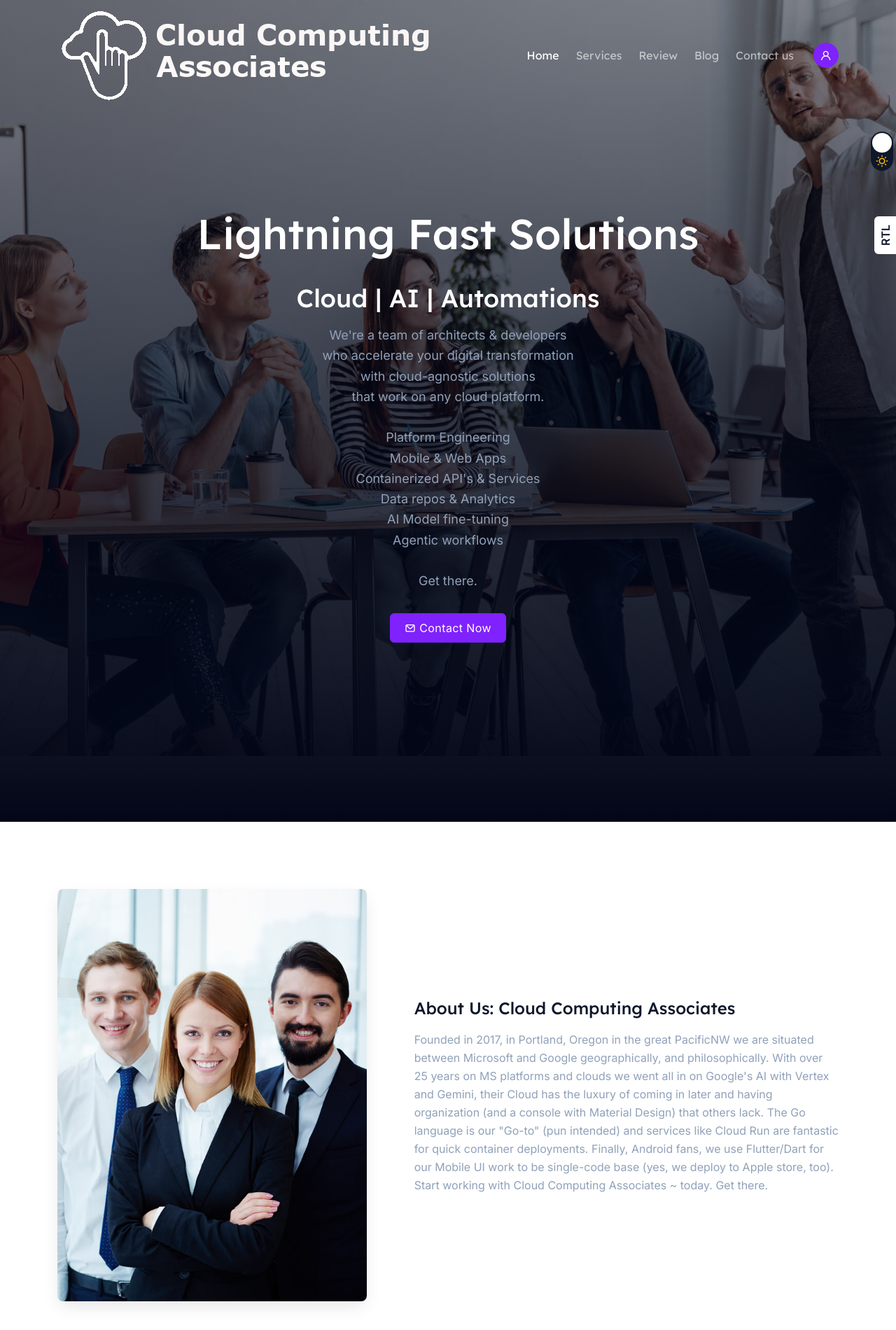
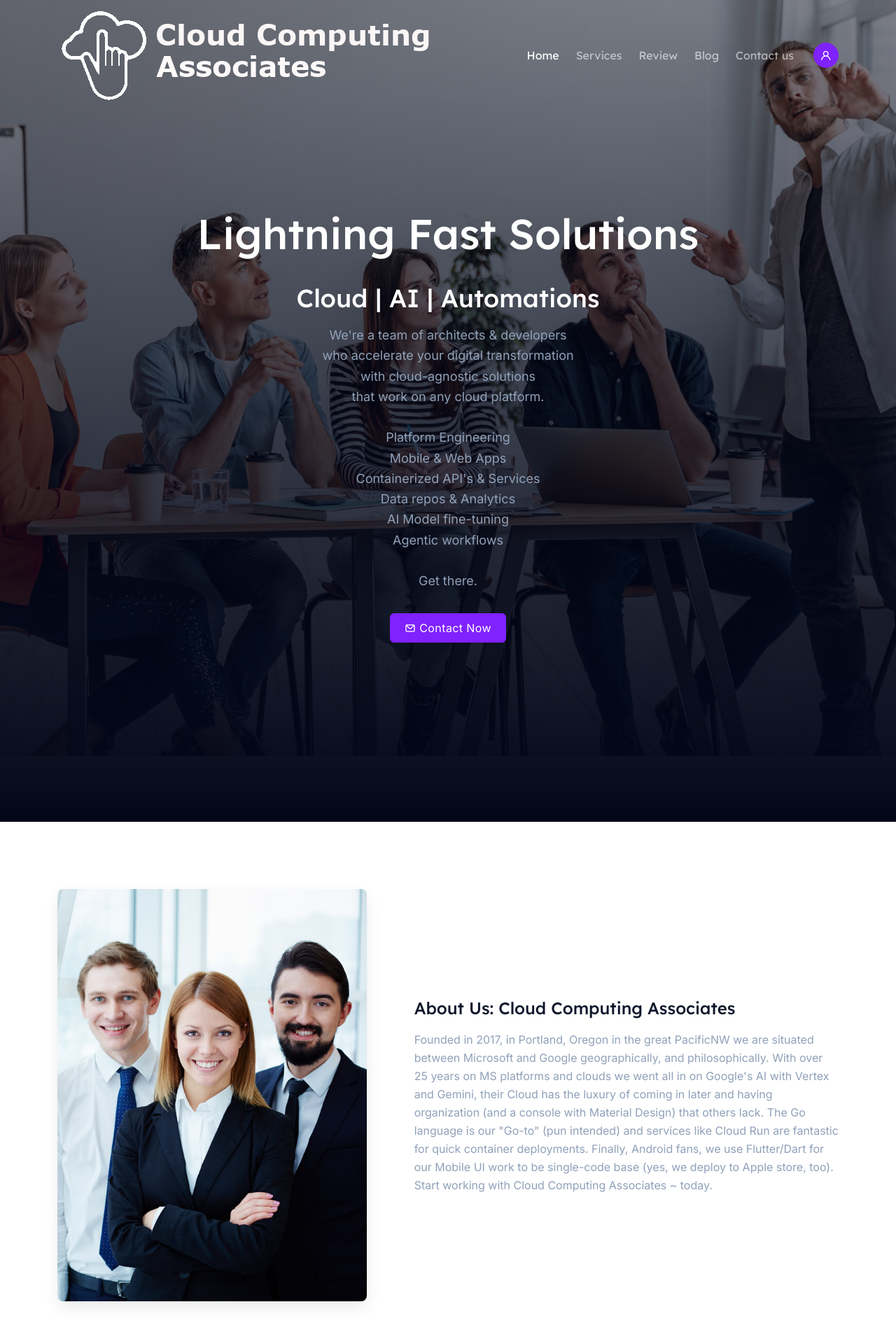
Before and after one commit to mtmazurik/CCAWEbsite, an Angular app: page / in a window 1280 px wide. Shown: the top 1900 px of the page at 70% size. Built offline with nearby package versions, Linux system fonts and the light colour scheme.

Commit message:
hide (display: none) rt side light/dark, back-to-top, and left-right stuff from template

```diff
--- a/src/app/components/about/about.component.html
+++ b/src/app/components/about/about.component.html
@@ -15,7 +15,7 @@
             <div class="lg:ms-7">
                 <h3 class="mb-4 md:text-2xl text-xl font-medium">About Us: Cloud Computing Associates</h3>
 
-                <p class="text-slate-400 dark:text-slate-300 max-w-2xl mx-auto">Founded in 2017, in Portland, Oregon in the great PacificNW we are situated between Microsoft and Google geographically, and philosophically. With over 25 years on MS platforms and clouds we went all in on Google's AI with Vertex and Gemini, their Cloud has the luxury of coming in later and having organization (and a console with Material Design) that others lack.  The Go language is our "Go-to" (pun intended) and services like Cloud Run are fantastic for quick container deployments.  Finally, Android fans, we use Flutter/Dart for our Mobile UI work to be single-code base (yes, we deploy to Apple store, too). Start working with Cloud Computing Associates ~ today.  Get there.</p>
+                <p class="text-slate-400 dark:text-slate-300 max-w-2xl mx-auto">Founded in 2017, in Portland, Oregon in the great PacificNW we are situated between Microsoft and Google geographically, and philosophically. With over 25 years on MS platforms and clouds we went all in on Google's AI with Vertex and Gemini, their Cloud has the luxury of coming in later and having organization (and a console with Material Design) that others lack.  The Go language is our "Go-to" (pun intended) and services like Cloud Run are fantastic for quick container deployments.  Finally, Android fans, we use Flutter/Dart for our Mobile UI work to be single-code base (yes, we deploy to Apple store, too). Start working with Cloud Computing Associates ~ today. <span style="color: white;">Get there.</span></p>
 
                 <!--<div class="relative mt-8">
                     <a [routerLink]="'/aboutus'" class="py-2 px-5 inline-block font-normal tracking-wide border align-middle transition duration-500 ease-in-out text-base text-center bg-violet-600 hover:bg-violet-700 border-violet-600 hover:border-violet-700 text-white rounded-md">Read More <i class="uil uil-arrow-right"></i></a>
--- a/src/app/components/switcher/switcher.component.html
+++ b/src/app/components/switcher/switcher.component.html
@@ -1,7 +1,7 @@
 
-<a [routerLink]="[]" (click)="topFunction($event)" id="back-to-top" class="fixed text-lg rounded-full z-10 bottom-5 end-5 h-9 w-9 text-center bg-violet-600 text-white leading-9" [ngClass]="scrolled ? '' : 'hidden'"><i class="uil uil-arrow-up"></i></a>
+<a [routerLink]="[]" (click)="topFunction($event)" id="back-to-top" class="fixed text-lg rounded-full z-10 bottom-5 end-5 h-9 w-9 text-center bg-violet-600 text-white leading-9" [ngClass]="scrolled ? '' : 'hidden'"><i class="uil uil-arrow-up" style="display: none"></i></a>
 
-<div class="fixed top-1/4 -right-2 z-3">
+<div class="fixed top-1/4 -right-2 z-3" style="display: none">
     <span class="relative inline-block rotate-90">
         <input type="checkbox" class="checkbox opacity-0 absolute" id="chk" (change)="changeMode()">
         <label class="label bg-slate-900 dark:bg-white shadow-sm dark:shadow-gray-800 cursor-pointer rounded-full flex justify-between items-center p-1 w-14 h-8" for="chk">
@@ -12,7 +12,7 @@
     </span>
 </div>
 
-<div class="fixed top-[40%] -right-3 z-50">
+<div class="fixed top-[40%] -right-3 z-50" style="display: none">
     <a href="" id="switchRtl">
         <span (click)="toggleMode($event)" class="py-1 px-3 relative inline-block rounded-t-md -rotate-90 bg-white dark:bg-slate-900 shadow-md dark:shadow-sm dark:shadow-gray-800 font-semibold rtl:block ltr:hidden" >LTR</span>
         <span (click)="toggleMode($event)" class="py-1 px-3 relative inline-block rounded-t-md -rotate-90 bg-white dark:bg-slate-900 shadow-md dark:shadow-sm dark:shadow-gray-800 font-semibold ltr:block rtl:hidden">RTL</span>
```
